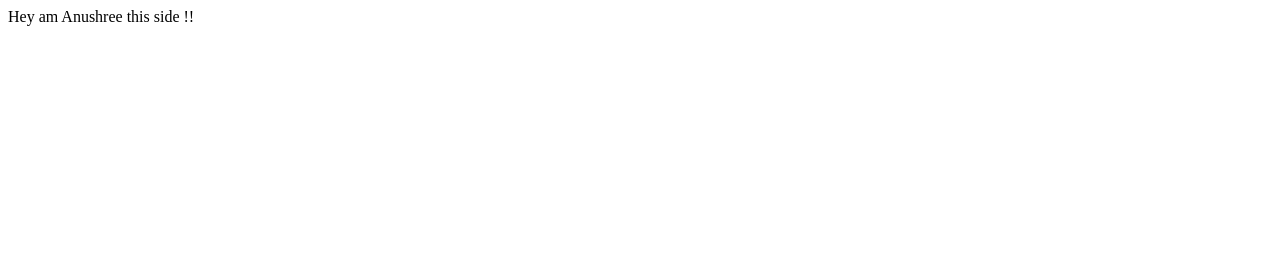
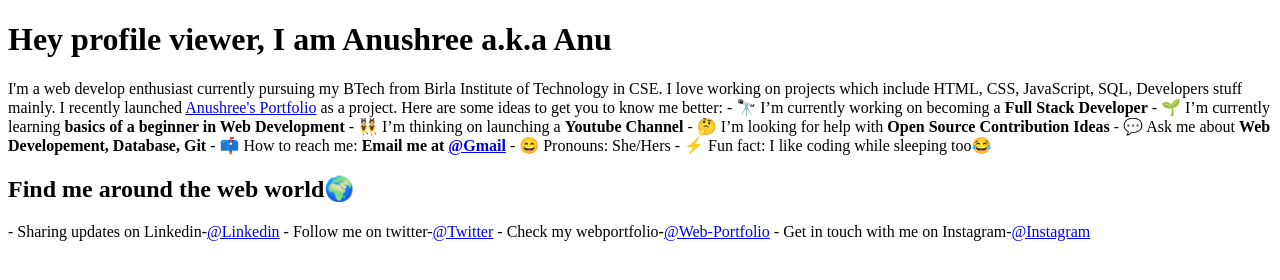
Before and after one commit to anushree71199/webportfolio, a plain HTML site: page index.html in a window 1280 px wide. Drawn offline with Linux system fonts and the light colour scheme.

Commit message:
Update index.html

```diff
--- a/index.html
+++ b/index.html
@@ -6,6 +6,28 @@
     <title>WebPortfolio</title>
 </head>
 <body>
-    Hey am Anushree this side !!
+    <h1>Hey profile viewer, I am Anushree a.k.a Anu</h1>
+
+I'm a web develop enthusiast currently pursuing my BTech from Birla Institute of Technology in CSE. I love working on projects which include HTML, CSS, JavaScript, SQL, Developers stuff mainly. I recently launched <a href="https://anushreechatterjee.wixsite.com/webportfolio"> Anushree's Portfolio</a> as a project.
+
+Here are some ideas to get you to know me better:
+
+- 🔭 I’m currently working on becoming a <b>Full Stack Developer</b>
+- 🌱 I’m currently learning <b>basics of a beginner in Web Development</b>
+- 👯 I’m thinking on launching a <b>Youtube Channel</b>
+- 🤔 I’m looking for help with <b>Open Source Contribution Ideas</b>
+- 💬 Ask me about <b>Web Developement, Database, Git</b>
+- 📫 How to reach me: <b>Email me at <a href="https://anushreechatterjee71199@gmail.com">@Gmail</a></b>
+- 😄 Pronouns: She/Hers
+- ⚡ Fun fact: I like coding while sleeping too😂
+
+<h2>Find me around the web world🌍</h2>
+
+ - Sharing updates on Linkedin-<a href="https://www.linkedin.com/in/anushree-chatterjee-95990316a/">@Linkedin</a>
+ - Follow me on twitter-<a href="https://twitter.com/anu_71199">@Twitter</a>
+ - Check my webportfolio-<a href="https://anushreechatterjee.wixsite.com/webportfolio">@Web-Portfolio</a>
+ - Get in touch with me on Instagram-<a href="https://www.instagram.com/anu_71199/">@Instagram</a>
+
+
 </body>
 </html>
```
